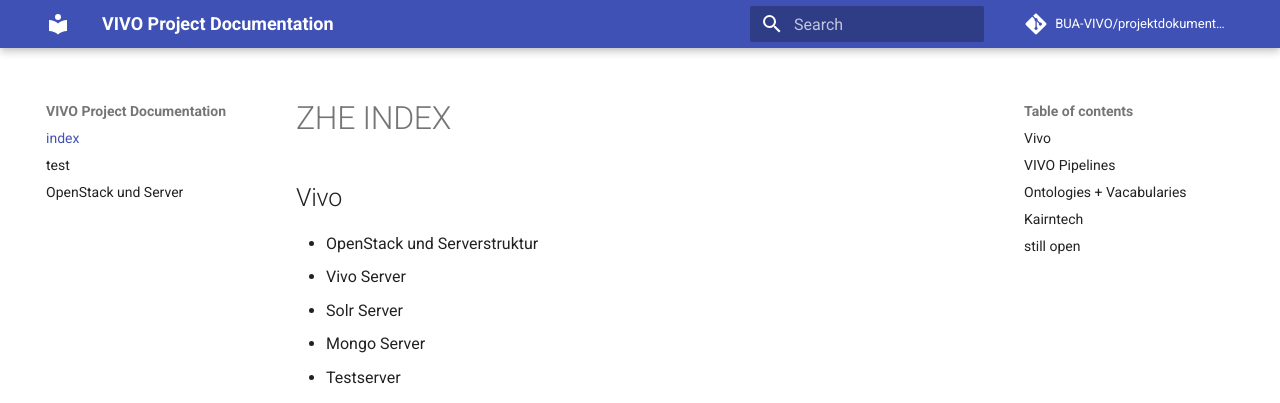
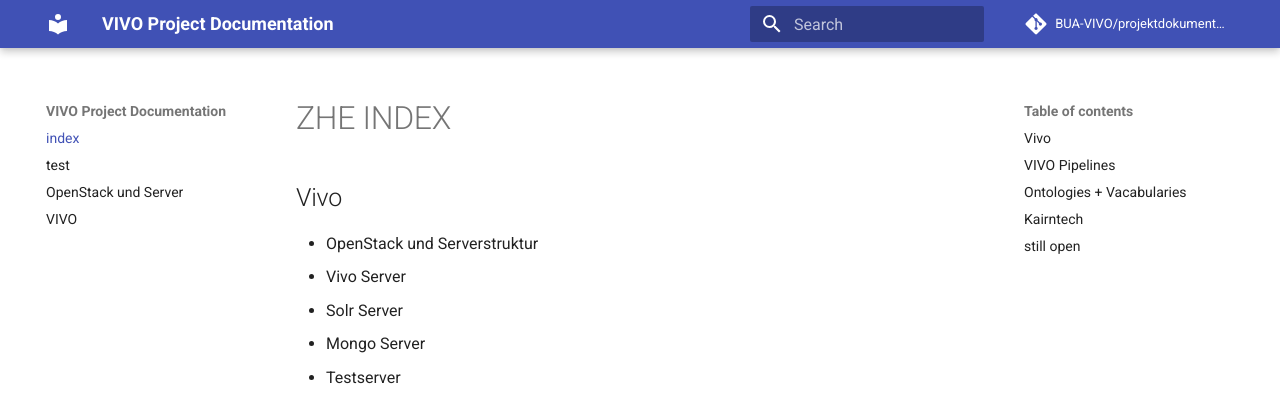
Before and after one commit to Fadalsh/projektdokumentation, an MkDocs documentation site: the page built from docs/index.md, in a window 1280 px wide. Shown: the top 403 px of the page. Built offline with MkDocs 1.6.1 and Material for MkDocs 9.7.7, drawn with Linux system fonts in a browser that asks for light colours; comment, search, counter and statistics services are not loaded.

Commit message:
Update mkdocs.yaml

```diff
--- a/mkdocs.yaml
+++ b/mkdocs.yaml
@@ -8,5 +8,6 @@ nav:
   - index: index.md
   - test: test.md
   - OpenStack und Server: OpenStackServers.md
+  - VIVO: vivo.md
 theme:
   name: material
```
